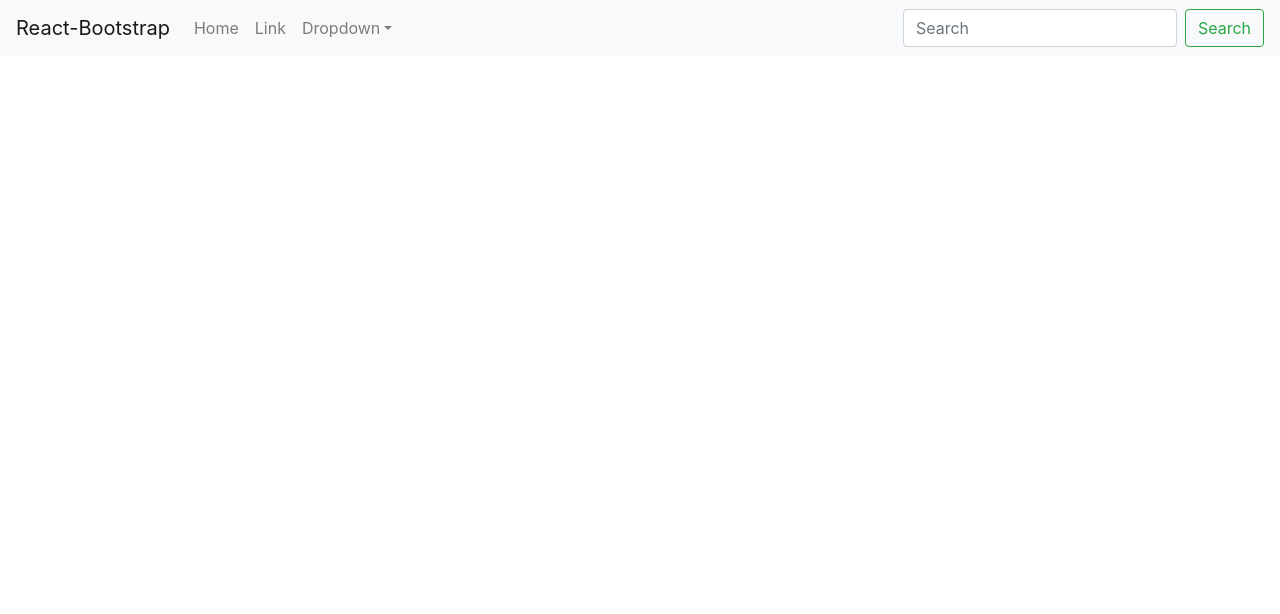
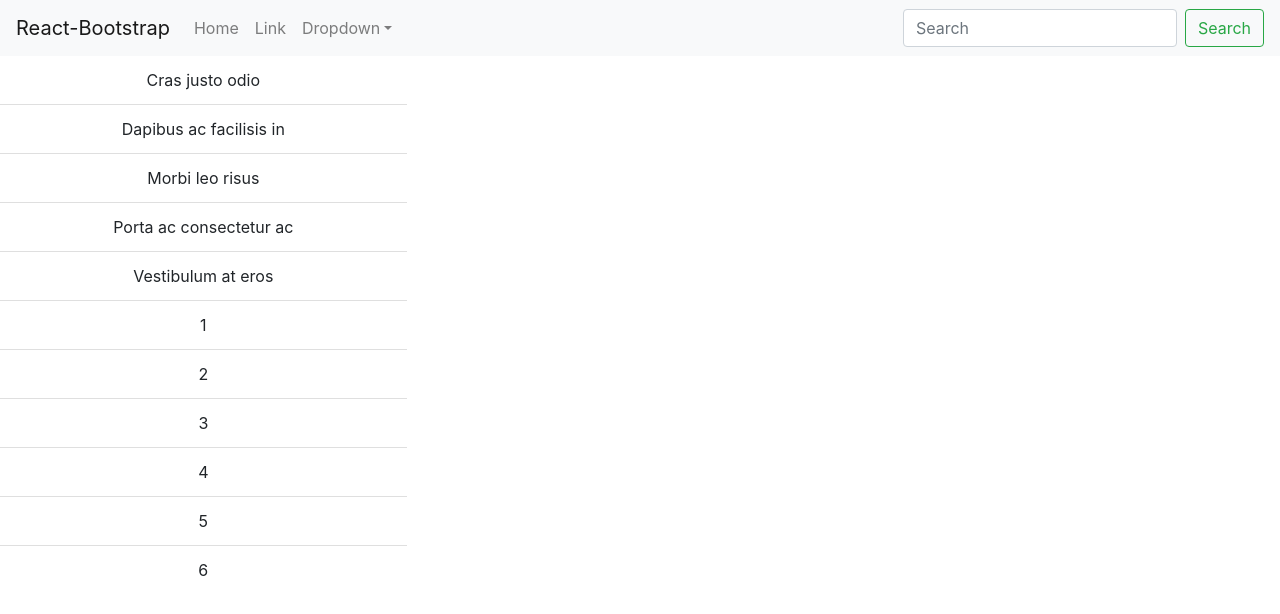
Before and after one commit to careyes17/MangoHacks2019, a React (Create React App) app in the folder web-app/: page / in a window 1280 px wide. Shown: the top 614 px of the page. Built offline with nearby package versions, Linux system fonts and the light colour scheme.

Commit message:
Added the base of the drawer!

```diff
--- a/web-app/src/App.tsx
+++ b/web-app/src/App.tsx
@@ -15,7 +15,8 @@ class App extends Component<any, any> {
         <Container fluid={true} className="App">
             <TopAppBar></TopAppBar>
           <Row>
-           <AppDrawer></AppDrawer>
+           <Col xs="4"><AppDrawer /></Col>
+           <Col></Col>
           </Row>
         </Container>
     );
--- a/web-app/src/components/AppDrawer.tsx
+++ b/web-app/src/components/AppDrawer.tsx
@@ -1,11 +1,21 @@
-import React from 'react';
+import React, {Component} from 'react';
 import PropTypes from 'prop-types';
+import {ListGroup} from 'react-bootstrap';
 
-function AppDrawer(props: any) {
-
-  return (
-   <div></div>
-  );
+class AppDrawer extends Component {
+  items = [1, 2, 3, 4, 5, 6];
+  render() {
+    return (
+      <ListGroup variant="flush">
+        <ListGroup.Item>Cras justo odio</ListGroup.Item>
+        <ListGroup.Item>Dapibus ac facilisis in</ListGroup.Item>
+        <ListGroup.Item>Morbi leo risus</ListGroup.Item>
+        <ListGroup.Item>Porta ac consectetur ac</ListGroup.Item>
+        <ListGroup.Item>Vestibulum at eros</ListGroup.Item>
+        {this.items.map(n => <ListGroup.Item>{n}</ListGroup.Item>)}
+      </ListGroup>
+     );
+  }
 }
 
 export default AppDrawer;
```
